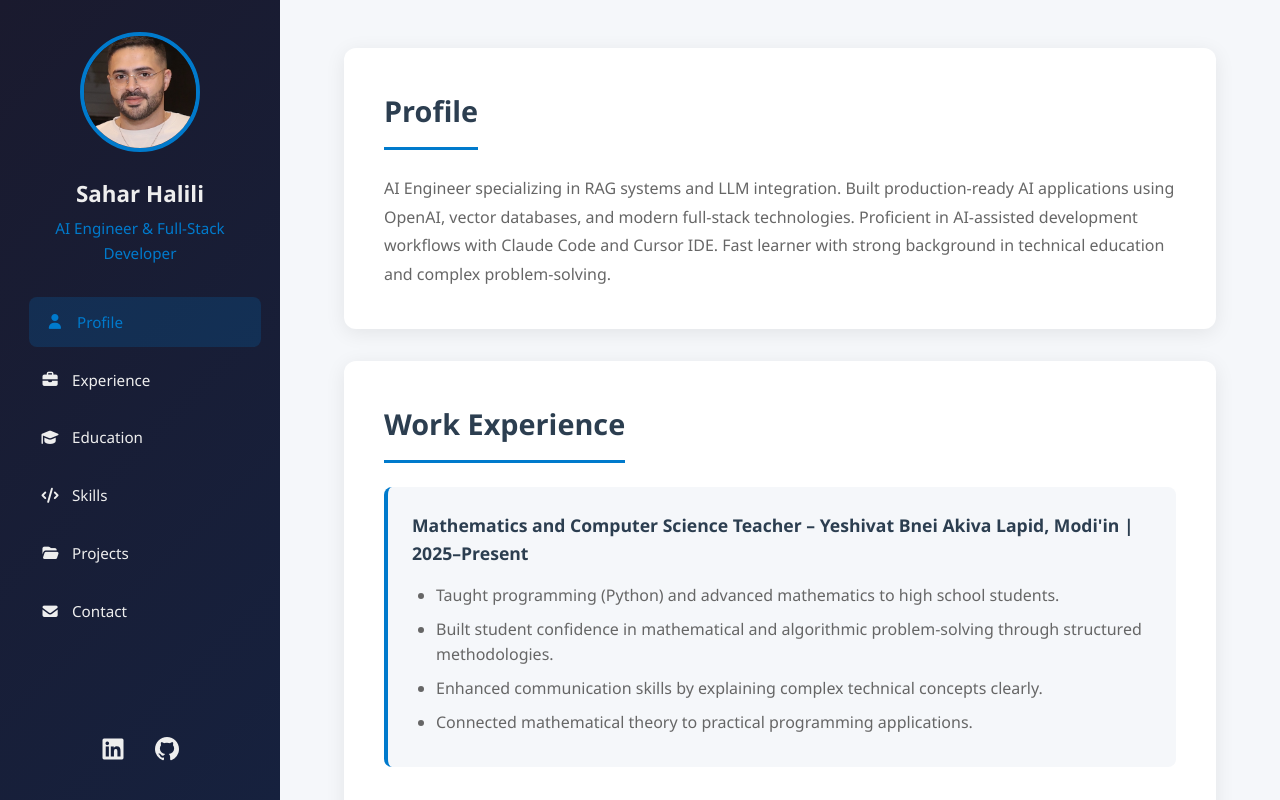
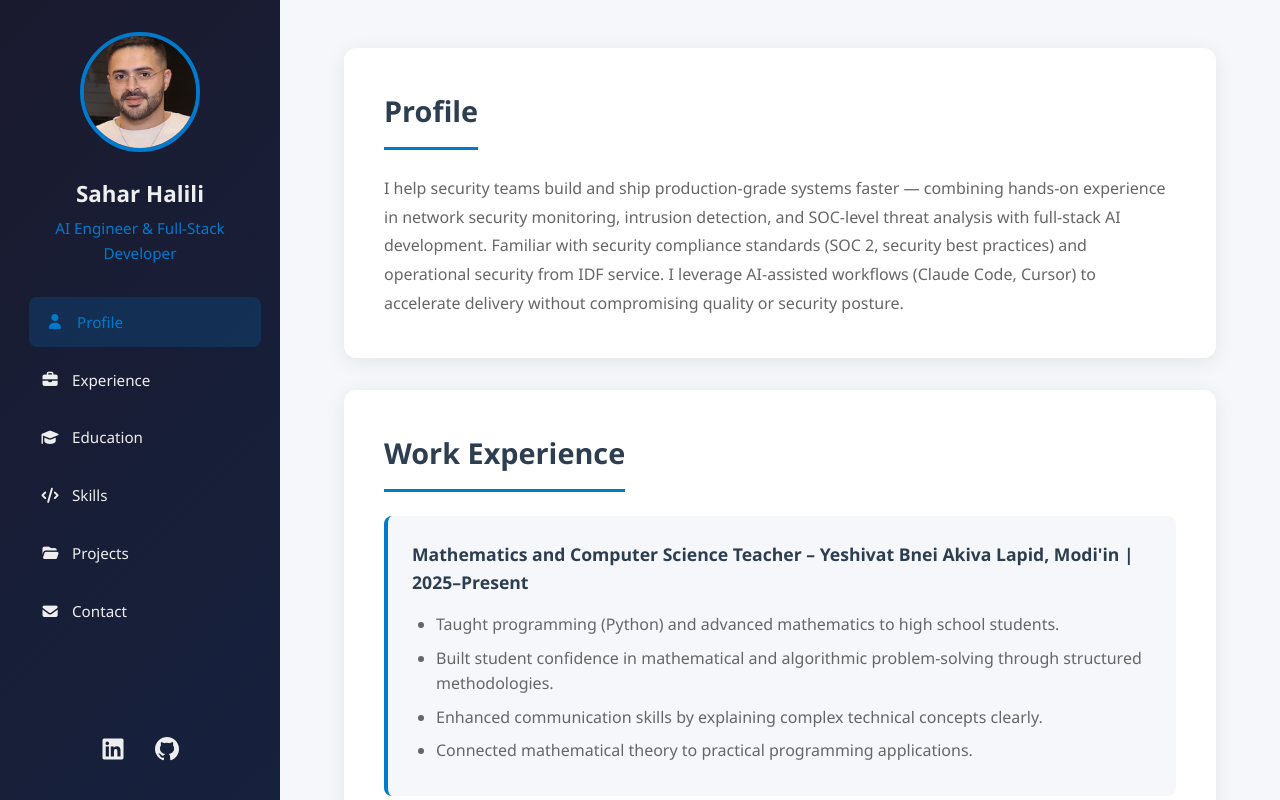
Before and after one commit to SaharHalili95/html-portfolio, a React (Vite) app: page /#/ in a window 1280 px wide. Shown: the top 800 px of the page. Built offline with nearby package versions, Linux system fonts and the light colour scheme.

Commit message:
Rewrite summary to focus on value contribution for cybersecurity role

```diff
--- a/src/data/portfolioData.ts
+++ b/src/data/portfolioData.ts
@@ -3,7 +3,7 @@ export const profileData = {
   title: "AI Engineer & Full-Stack Developer",
   image: "/images/sh-portfolio.png",
   summary:
-    "AI Engineer specializing in RAG systems and LLM integration. Built production-ready AI applications using OpenAI, vector databases, and modern full-stack technologies. Proficient in AI-assisted development workflows with Claude Code and Cursor IDE. Fast learner with strong background in technical education and complex problem-solving.",
+    "I help security teams build and ship production-grade systems faster — combining hands-on experience in network security monitoring, intrusion detection, and SOC-level threat analysis with full-stack AI development. Familiar with security compliance standards (SOC 2, security best practices) and operational security from IDF service. I leverage AI-assisted workflows (Claude Code, Cursor) to accelerate delivery without compromising quality or security posture.",
   social: {
     linkedin: "https://www.linkedin.com/in/sahar-halili-36ba38300",
     github: "https://github.com/SaharHalili95",
```
